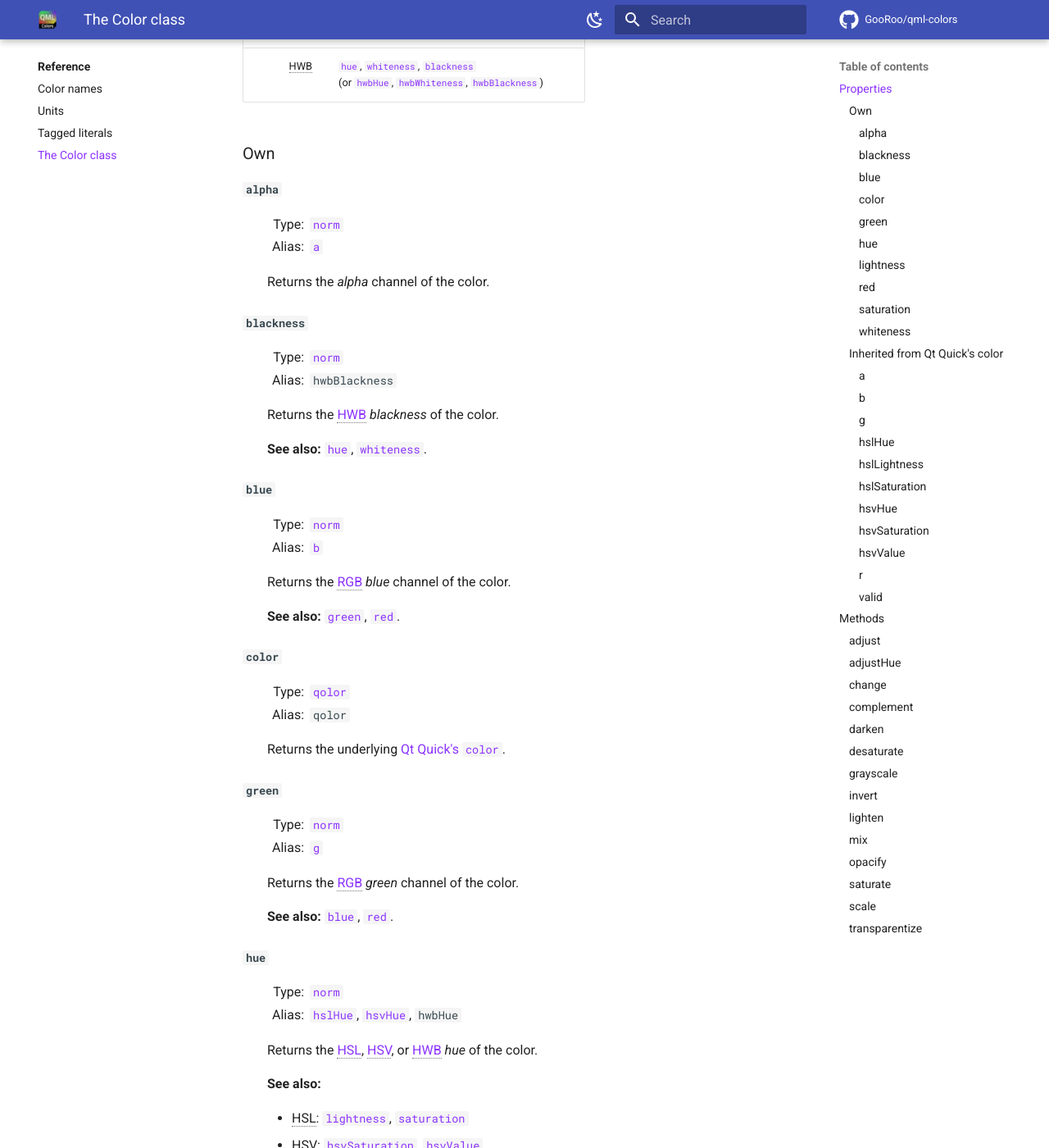
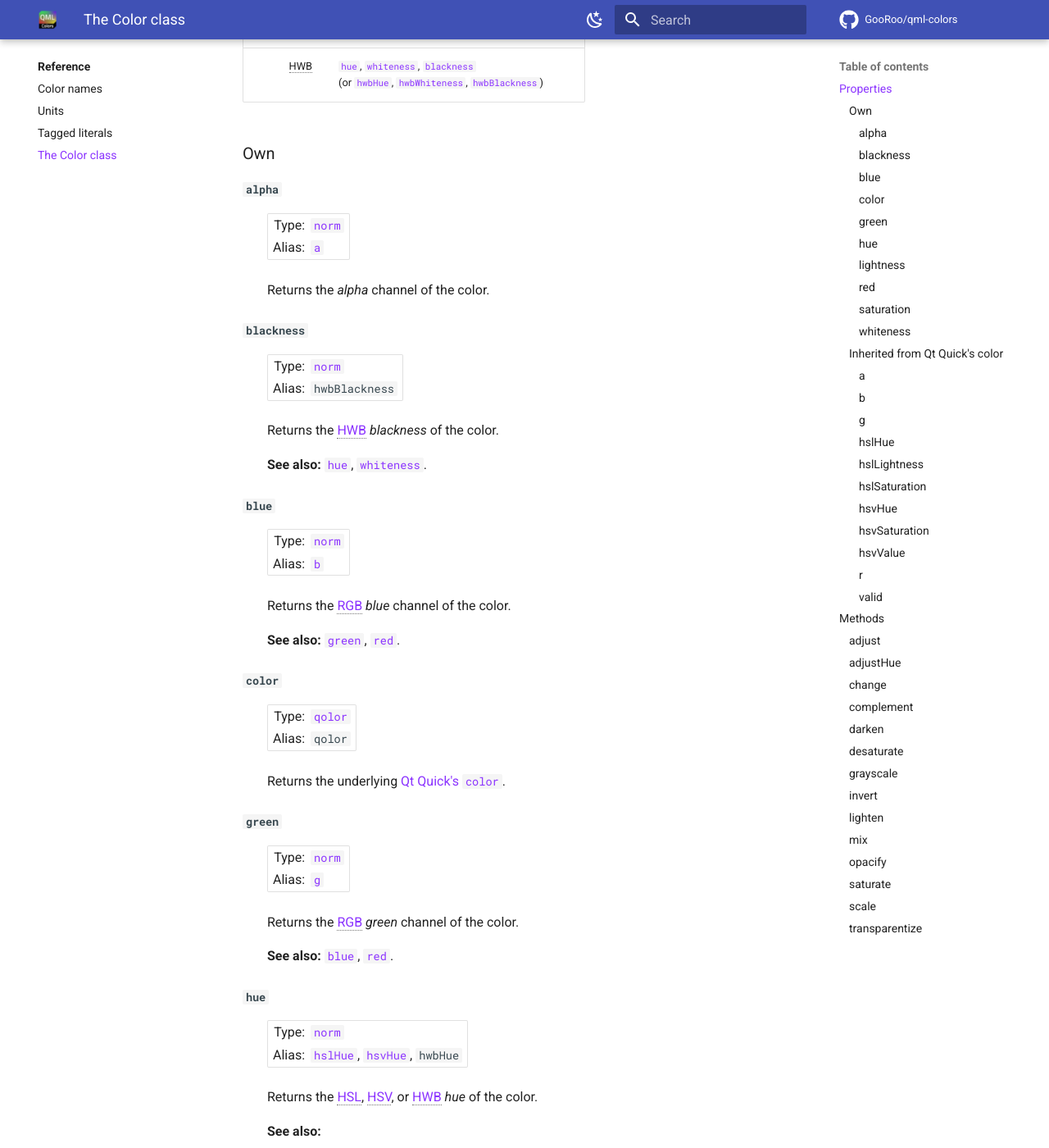
Before and after one commit to GooRoo/qml-colors, an MkDocs documentation site: the page built from docs/reference/color.md, in a window 1280 px wide and 1400 px high, scrolled down 560 px. Shown: the whole window at 82% size. Built offline with MkDocs 1.6.1 and Material for MkDocs 9.7.7, drawn with Linux system fonts in a browser that asks for light colours; comment, search, counter and statistics services are not loaded.

Commit message:
Updated some table styles
I don't understand what I'm doing.

```diff
--- a/docs/stylesheets/extra.css
+++ b/docs/stylesheets/extra.css
@@ -35,4 +35,20 @@ th.color-hex, td.color-hex {
 table.type-alias {
 	border-collapse: separate;
 	border-spacing: 5px 0;
+	background-color: var(--md-default-bg-color);
+	border: 0.05rem solid var(--md-typeset-table-color);
+	border-radius: 0.1rem;
+	display: inline-block;
+	max-width: 100%;
+	overflow: auto;
+	touch-action: auto;
 }
+
+table.type-alias tr {
+	transition: background-color 125ms;
+}
+
+table.type-alias tr:hover {
+	background-color: rgba(0, 0, 0, .035);
+	box-shadow: 0 .05rem 0 var(--md-default-bg-color) inset;
+}
```
